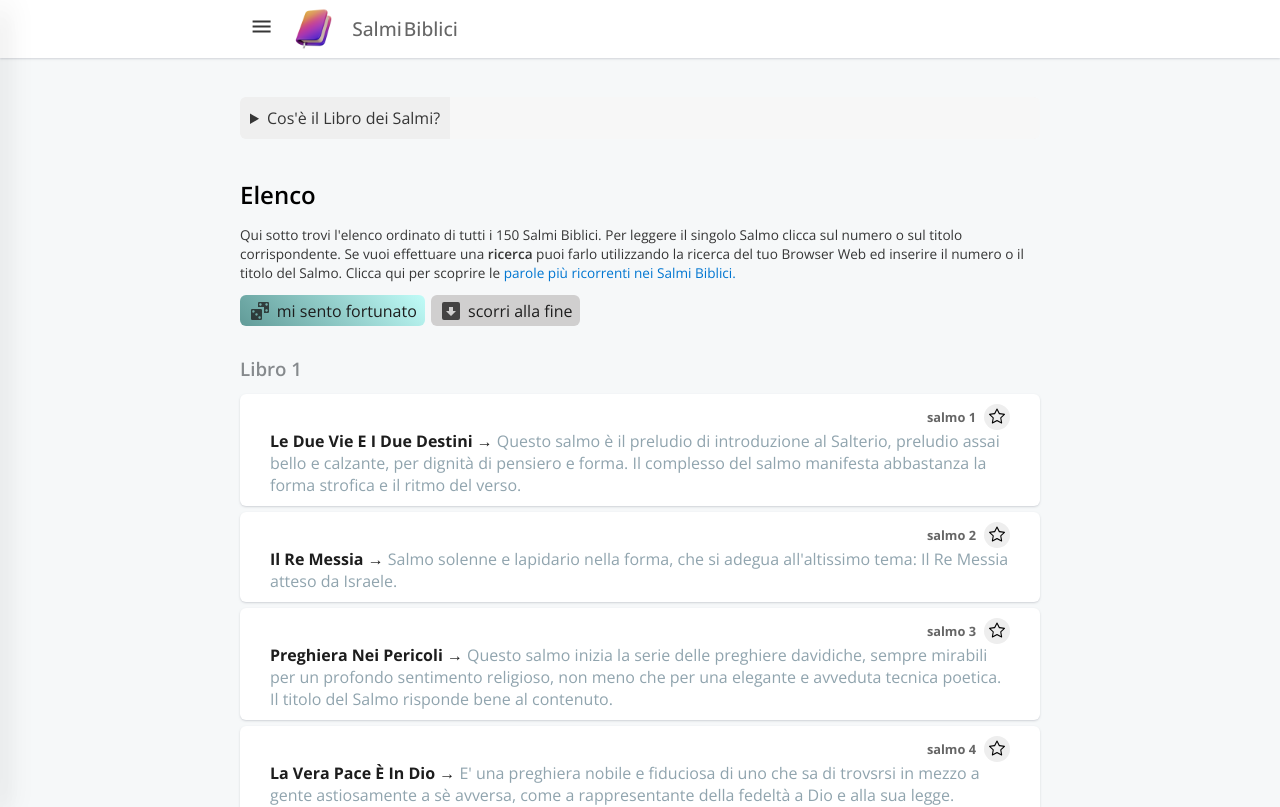
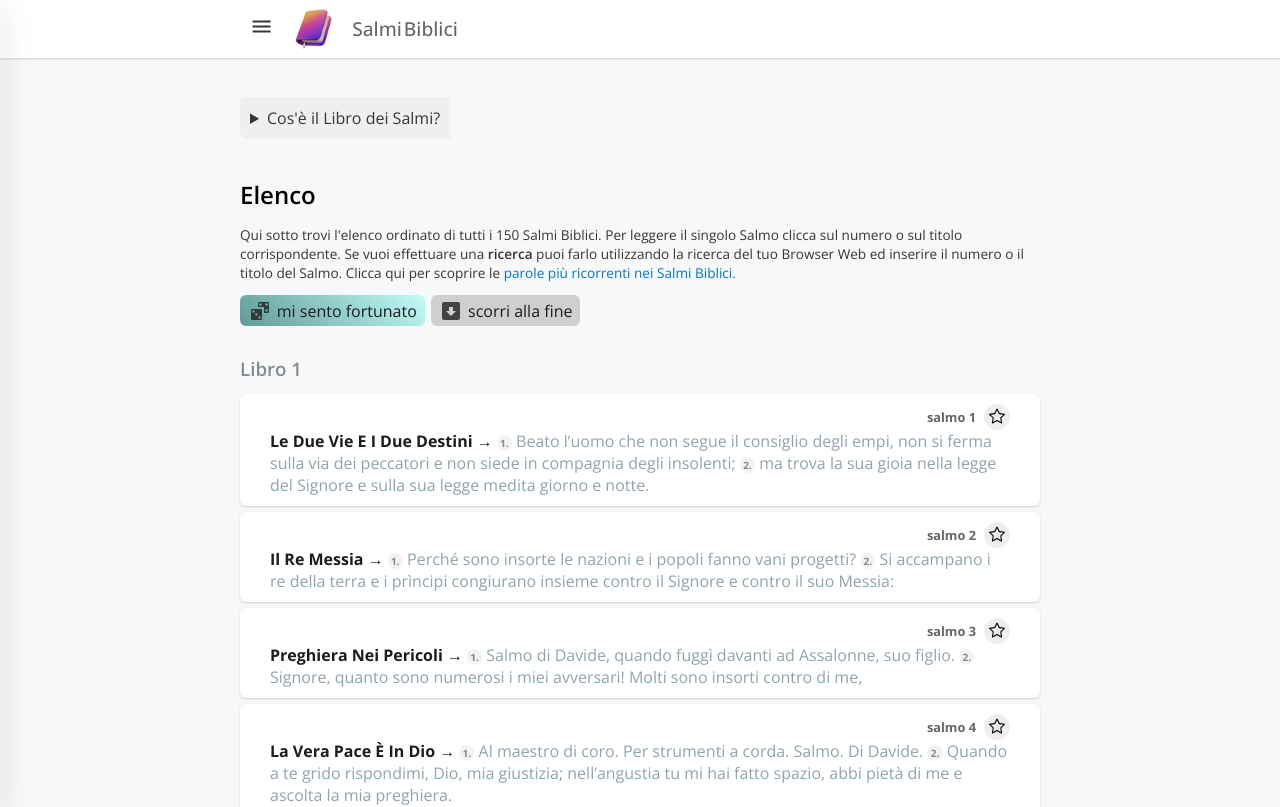
Before and after one commit to CastenettoA/salmi, a Vue app: page / in a window 1280 px wide. Shown: the top 807 px of the page. Built offline with nearby package versions, Linux system fonts and the light colour scheme.

Commit message:
automatic deploy baby

```diff
--- a/package.json
+++ b/package.json
@@ -8,6 +8,7 @@
   },
   "dependencies": {
     "core-js": "^3.8.3",
+    "lunr": "^2.3.9",
     "register-service-worker": "^1.7.2",
     "vue": "^3.2.13",
     "vue-router": "^4.0.3"
--- a/src/assets/scss/main.scss
+++ b/src/assets/scss/main.scss
@@ -75,6 +75,15 @@
     transition: 0.3s;
 
     box-shadow: 0px 8px 10px -5px rgb(0 0 0 / 20%), 0px 16px 24px 2px rgb(0 0 0 / 14%), 0px 6px 30px 5px rgb(0 0 0 / 12%);
+
+    .favoriteNumber {
+      font-size: 0.8em;
+      font-weight: bolder;
+      background-color: rgba(0, 0, 0, 0.05);
+      border-radius: 50%;
+      padding: 0.1em 0.5em;
+      color: #888;
+    }
 
     a {
       padding: .6em 1em;
@@ -335,8 +344,13 @@
           color: #90a4ae;
           cursor: pointer;
 
-          &+b {
-            border: 2px solid orchid;
+          b {
+            font-size: .63em;
+            font-weight: bolder;
+            background-color: rgba(0,0,0, .05);
+            border-radius: 50%;
+            padding: 0.1em 0.32em;
+            color: #888;
           }
         }
 
@@ -465,6 +479,18 @@
       }
     }
 
+    &.colorfull-red-blue {
+      background-image: linear-gradient(to right top, #d16ba5, #c777b9, #ba83ca, #aa8fd8, #9a9ae1, #8aa7ec, #79b3f4, #69bff8, #52cffe, #41dfff, #46eefa, #5ffbf1);
+      transition: all .3s;
+
+      &:hover {
+        box-shadow: 1px 1px 13px inset rgba(0,0,0, .23), 1px 1px 1.5px inset rgba(0,0,0, .25);
+      }
+    }
+
+
+
+
     svg {
       margin-right: 0.3em;
       opacity: .78;
--- /dev/null
+++ b/src/stateManager.js
@@ -0,0 +1,9 @@
+// a simple global state manager with 'vue reactive'
+// https://pinia.vuejs.org/ for a more pro approach
+import { reactive } from 'vue'
+export const stateManager = reactive({
+    salmi_favorite_count: 0,
+    set(n) {
+        this.salmi_favorite_count = n;
+    }
+});
--- a/src/views/Favorites.vue
+++ b/src/views/Favorites.vue
@@ -10,7 +10,7 @@
           <!-- <span class="book-nuber" v-if="key+1 == 1 && salmo.favorite"><h3>Libro 1</h3></span>
           TODO show book number if 1 to 50 and fav=true and isFirstTime ... -->
 
-          <button v-if="salmo.favorite">
+          <button v-if="salmo.favorite" :title="salmo.description">
             <div class="salmo-secondary-info">
               <span class="salmo-number">salmo {{ salmo.titleWithNumber.split('Salmo')[1].trim() }}</span>
               <div class="star" v-on:click="addToFavorites(key+1)" title="Aggiungi-Rimuovi dai preferiti">
@@ -22,7 +22,7 @@
                 </div>
             </div>
             <b class="salmo-title" v-on:click="goToSalmo(key + 1)">{{ salmo.title }}</b> →
-            <span class="salmo-description" v-on:click="goToSalmo(key + 1)">{{ salmo.description }}</span>
+            <span class="salmo-description" v-on:click="goToSalmo(key + 1)"><b>1.</b> {{ salmo.content[0]}} <b>2.</b> {{ salmo.content[1] }}</span>
           </button>
 
           <!-- <span v-if="key+1 == 41"><h3>Libro 2</h3></span>
@@ -56,13 +56,16 @@ problema: i salmi che iniziano con un nome Lamed -, nella prima riga manca il no
 
 // @ is an alias to /src
 import salmiListJson from "@/assets/json/salmi.json";
+import {stateManager} from "@/stateManager.js";
+
 
 export default {
   name: "Home",
   data: function () {
     return {
       salmi: salmiListJson.items,
-      thereIsFavorites: false
+      thereIsFavorites: false,
+      stateManager
     };
   },
 
@@ -108,10 +111,12 @@ export default {
       if(!favoritePsalms) {
         localStorage.setItem('favoritePsalms', psalmNumber); // add salmo to local storage
         this.salmi[psalmNumber-1].favorite = true; // add favorite to salmi array
+        this.stateManager.salmi_favorite_count = 1;
       } else {
         if(!favoritePsalms.split(',').includes(psalmNumber.toString())) {
           localStorage.setItem('favoritePsalms', favoritePsalms + ',' + psalmNumber);
           this.salmi[psalmNumber-1].favorite = true;
+          this.stateManager.salmi_favorite_count = localStorage.getItem('favoritePsalms').split(',').length;
         } else {
           // current salmo is already favorite. I remove it.
           let fp = favoritePsalms.split(',');  // split the array
@@ -119,24 +124,10 @@ export default {
           fp.splice(i, 1); // remove 1 element at index 'i'
           localStorage.setItem('favoritePsalms', fp); // remove psalm from favorite in local storage
           this.salmi[psalmNumber-1].favorite = false; // remove favorite from salmi array
-
-          // i check if there is fav. salmo. If don't i update a var
-          let check = localStorage.getItem('favoritePsalms');
-          if(!check)
-            this.thereIsFavorites = false;
+          this.stateManager.salmi_favorite_count--;
         }
       }
-      // let favoriteWords = localStorage.getItem('favoriteWords');
-      // if (!favoriteWords) { // se non ci sono faviriti aggiungo la parola ai favoriti
-      //     localStorage.setItem('favoriteWords', word);
-      // } else if (!favoriteWords.split(',').includes(word) ) { // se l'elemento non è già nei favoriti, lo aggiungo. Devo fare toString in quanto la local storage lavora in STRINGHE
-      //    localStorage.setItem('favoriteWords', favoriteWords + ',' + word);
-      // } else if (favoriteWords.split(',').includes(word)) { // se la parola è presente, la rimuovo dai favoriti
-      //    let f = favoriteWords.split(',');
-      //    f.splice(f.indexOf(word), 1);
-      //    localStorage.setItem('favoriteWords', f);
-      // }
-    },
+    }
   },
 
   filters: {
--- a/src/views/Home.vue
+++ b/src/views/Home.vue
@@ -54,7 +54,7 @@
         <div class="single-salmo" v-bind:key="key" v-for="(salmo, key) in salmi">
           <span class="book-nuber" v-if="key+1 == 1"><h3>Libro 1</h3></span>
 
-          <button>
+          <button :title="salmo.description">
             <div class="salmo-secondary-info">
               <span class="salmo-number">salmo {{ salmo.titleWithNumber.split('Salmo')[1].trim() }}</span>
               <div class="star" v-on:click="addToFavorites(key+1)" title="Aggiungi-Rimuovi dai preferiti">
@@ -66,7 +66,7 @@
                 </div>
             </div>
             <b class="salmo-title" v-on:click="goToSalmo(key + 1)">{{ salmo.title }}</b> →
-            <span class="salmo-description" v-on:click="goToSalmo(key + 1)">{{ salmo.description }}</span>
+            <span class="salmo-description" v-on:click="goToSalmo(key + 1)"><b>1.</b> {{ salmo.content[0]}} <b>2.</b> {{ salmo.content[1] }}</span>
           </button>
 
           <span v-if="key+1 == 41"><h3>Libro 2</h3></span>
@@ -96,12 +96,14 @@ problema: i salmi che iniziano con un nome Lamed -, nella prima riga manca il no
 
 // @ is an alias to /src
 import salmiListJson from "@/assets/json/salmi.json";
+import {stateManager} from "@/stateManager.js";
 
 export default {
   name: "Home",
   data: function () {
     return {
       salmi: salmiListJson.items,
+      stateManager
     };
   },
 
@@ -160,10 +162,12 @@ export default {
       if(!favoritePsalms) {
         localStorage.setItem('favoritePsalms', psalmNumber); // add salmo to local storage
         this.salmi[psalmNumber-1].favorite = true; // add favorite to salmi array
+        this.stateManager.salmi_favorite_count = 1;
       } else {
         if(!favoritePsalms.split(',').includes(psalmNumber.toString())) {
           localStorage.setItem('favoritePsalms', favoritePsalms + ',' + psalmNumber);
           this.salmi[psalmNumber-1].favorite = true;
+          this.stateManager.salmi_favorite_count = localStorage.getItem('favoritePsalms').split(',').length;
         } else {
           // current salmo is already favorite. I remove it.
           let fp = favoritePsalms.split(',');  // split the array
@@ -171,19 +175,10 @@ export default {
           fp.splice(i, 1); // remove 1 element at index 'i'
           localStorage.setItem('favoritePsalms', fp); // remove psalm from favorite in local storage
           this.salmi[psalmNumber-1].favorite = false; // remove favorite from salmi array
+          this.stateManager.salmi_favorite_count--;
         }
       }
-      // let favoriteWords = localStorage.getItem('favoriteWords');
-      // if (!favoriteWords) { // se non ci sono faviriti aggiungo la parola ai favoriti
-      //     localStorage.setItem('favoriteWords', word);
-      // } else if (!favoriteWords.split(',').includes(word) ) { // se l'elemento non è già nei favoriti, lo aggiungo. Devo fare toString in quanto la local storage lavora in STRINGHE
-      //    localStorage.setItem('favoriteWords', favoriteWords + ',' + word);
-      // } else if (favoriteWords.split(',').includes(word)) { // se la parola è presente, la rimuovo dai favoriti
-      //    let f = favoriteWords.split(',');
-      //    f.splice(f.indexOf(word), 1);
-      //    localStorage.setItem('favoriteWords', f);
-      // }
-    },
+    }
   },
 
   filters: {
--- a/src/views/Salmo.vue
+++ b/src/views/Salmo.vue
@@ -14,6 +14,22 @@
           > &bull; {{ salmi[numeroSalmo - 1].title }}</span
         >
       </h1>
+
+      <div class="psalms-option-menu">
+        <button class="small-button" v-on:click="addToFavorites(numeroSalmo)">
+          <svg style="margin-top: 2px;" v-if="!salmi[numeroSalmo-1].favorite" xmlns="http://www.w3.org/2000/svg" width="18" height="18" class="bi bi-star" viewBox="0 0 18 18"><path d="M2.866 14.85c-.078.444.36.791.746.593l4.39-2.256 4.389 2.256c.386.198.824-.149.746-.592l-.83-4.73 3.522-3.356c.33-.314.16-.888-.282-.95l-4.898-.696L8.465.792a.513.513 0 0 0-.927 0L5.354 5.12l-4.898.696c-.441.062-.612.636-.283.95l3.523 3.356-.83 4.73zm4.905-2.767-3.686 1.894.694-3.957a.565.565 0 0 0-.163-.505L1.71 6.745l4.052-.576a.525.525 0 0 0 .393-.288L8 2.223l1.847 3.658a.525.525 0 0 0 .393.288l4.052.575-2.906 2.77a.565.565 0 0 0-.163.506l.694 3.957-3.686-1.894a.503.503 0 0 0-.461 0z"></path></svg>
+          <svg style="margin-top: 2px;" v-else xmlns="http://www.w3.org/2000/svg" width="18" height="18" fill="#FFAE42" class="bi bi-star-fill" viewBox="0 0 18 18"><path d="M3.612 15.443c-.386.198-.824-.149-.746-.592l.83-4.73L.173 6.765c-.329-.314-.158-.888.283-.95l4.898-.696L7.538.792c.197-.39.73-.39.927 0l2.184 4.327 4.898.696c.441.062.612.636.282.95l-3.522 3.356.83 4.73c.078.443-.36.79-.746.592L8 13.187l-4.389 2.256z"></path></svg>
+          <span v-if="!salmi[numeroSalmo-1].favorite" >aggiungi ai preferiti</span>
+          <span v-else>preferito</span>
+        </button>
+
+        <!-- <button class="small-button colorfull-red-blue" v-on:click="scrollToBottom()">
+          <svg style="width:24px;height:24px" viewBox="0 0 24 24">
+              <path fill="currentColor" d="M12 2C6.5 2 2 6.5 2 12S6.5 22 12 22 22 17.5 22 12 17.5 2 12 2M14 16V13C10.39 13 7.81 14.43 6 17C6.72 13.33 8.94 9.73 14 9V6L19 11L14 16Z" />
+          </svg>
+          <span>condividi</span>
+        </button> -->
+      </div>
 
       <details v-if="salmi[numeroSalmo - 1].description">
         <summary>Descrizione</summary>
@@ -62,12 +78,15 @@
 
 <script>
 import salmi from "@/assets/json/salmi.json";
+import {stateManager} from "@/stateManager.js";
+
 
 export default {
   data: function () {
     return {
       salmi: salmi.items,
       numeroSalmo: this.$route.params.number,
+      stateManager
     };
   },
   created: function(){
@@ -75,6 +94,20 @@ export default {
 
     if(this.salmi[this.numeroSalmo-1]) {
       this.updateDocumentTitleAndMeta(this.numeroSalmo-1);
+    }
+
+    // check if favorite exist, if so, update the salmi json
+    let favoritePsalms = localStorage.getItem('favoritePsalms');
+    if(favoritePsalms) {
+      favoritePsalms = favoritePsalms.split(','); // arr like ['2','32']
+
+      for(let el of favoritePsalms) {
+        // set salmo to favorite
+        let salmo = this.salmi[el-1];
+        if(salmo) {
+          salmo.favorite = true;
+        }
+      }
     }
   },
   methods: {
@@ -108,6 +141,29 @@ export default {
     goHome: function () {
       this.$router.push({ name: "home" });
     },
+
+        addToFavorites: function(psalmNumber) {
+      let favoritePsalms = localStorage.getItem('favoritePsalms'); // [1,2,5]
+      if(!favoritePsalms) {
+        localStorage.setItem('favoritePsalms', psalmNumber); // add salmo to local storage
+        this.salmi[psalmNumber-1].favorite = true; // add favorite to salmi array
+        this.stateManager.salmi_favorite_count = 1;
+      } else {
+        if(!favoritePsalms.split(',').includes(psalmNumber.toString())) {
+          localStorage.setItem('favoritePsalms', favoritePsalms + ',' + psalmNumber);
+          this.salmi[psalmNumber-1].favorite = true;
+          this.stateManager.salmi_favorite_count = localStorage.getItem('favoritePsalms').split(',').length;
+        } else {
+          // current salmo is already favorite. I remove it.
+          let fp = favoritePsalms.split(',');  // split the array
+          let i = fp.indexOf(psalmNumber.toString()); // find the index of the element to remove
+          fp.splice(i, 1); // remove 1 element at index 'i'
+          localStorage.setItem('favoritePsalms', fp); // remove psalm from favorite in local storage
+          this.salmi[psalmNumber-1].favorite = false; // remove favorite from salmi array
+          this.stateManager.salmi_favorite_count--;
+        }
+      }
+    }
   },
 };
 </script>
--- a/src/views/WordsOfLight.vue
+++ b/src/views/WordsOfLight.vue
@@ -57,6 +57,7 @@ problema: i salmi che iniziano con un nome Lamed -, nella prima riga manca il no
 // @ is an alias to /src
 import salmiListJson from "@/assets/json/salmi.json";
 import wordsListJson from "@/assets/json/wordsOfLight.json";
+import {stateManager} from "@/stateManager.js";
 
 export default {
   name: "Home",
@@ -66,7 +67,8 @@ export default {
       wordsOfLights: wordsListJson.items,
       thereIsFavorites: false,
       today_wordOfLight_is: 0,
-      classN: 'highlight_word'
+      classN: 'highlight_word',
+      stateManager
     };
   },
 
@@ -131,10 +133,12 @@ export default {
       if(!favoritePsalms) {
         localStorage.setItem('favoritePsalms', psalmNumber); // add salmo to local storage
         this.salmi[psalmNumber-1].favorite = true; // add favorite to salmi array
+        this.stateManager.salmi_favorite_count = 1;
       } else {
         if(!favoritePsalms.split(',').includes(psalmNumber.toString())) {
           localStorage.setItem('favoritePsalms', favoritePsalms + ',' + psalmNumber);
           this.salmi[psalmNumber-1].favorite = true;
+          this.stateManager.salmi_favorite_count = localStorage.getItem('favoritePsalms').split(',').length;
         } else {
           // current salmo is already favorite. I remove it.
           let fp = favoritePsalms.split(',');  // split the array
@@ -142,24 +146,10 @@ export default {
           fp.splice(i, 1); // remove 1 element at index 'i'
           localStorage.setItem('favoritePsalms', fp); // remove psalm from favorite in local storage
           this.salmi[psalmNumber-1].favorite = false; // remove favorite from salmi array
-
-          // i check if there is fav. salmo. If don't i update a var
-          let check = localStorage.getItem('favoritePsalms');
-          if(!check)
-            this.thereIsFavorites = false;
+          this.stateManager.salmi_favorite_count--;
         }
       }
-      // let favoriteWords = localStorage.getItem('favoriteWords');
-      // if (!favoriteWords) { // se non ci sono faviriti aggiungo la parola ai favoriti
-      //     localStorage.setItem('favoriteWords', word);
-      // } else if (!favoriteWords.split(',').includes(word) ) { // se l'elemento non è già nei favoriti, lo aggiungo. Devo fare toString in quanto la local storage lavora in STRINGHE
-      //    localStorage.setItem('favoriteWords', favoriteWords + ',' + word);
-      // } else if (favoriteWords.split(',').includes(word)) { // se la parola è presente, la rimuovo dai favoriti
-      //    let f = favoriteWords.split(',');
-      //    f.splice(f.indexOf(word), 1);
-      //    localStorage.setItem('favoriteWords', f);
-      // }
-    },
+    }
   },
 
   filters: {
```
Also changed, not shown: src/App.vue (+25 -3 lines), vue.config.js (+32 -0 lines), 1 other file (tests, documents, lock files or other folders).
